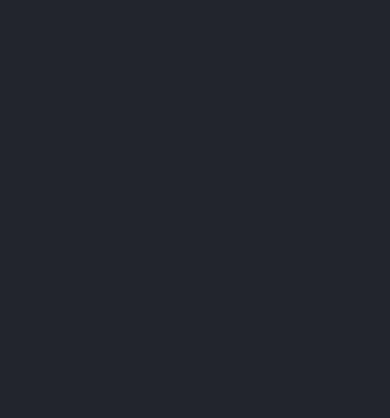
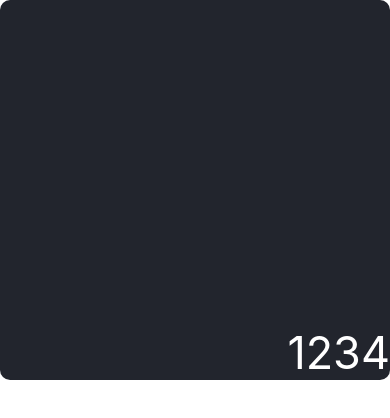
Before and after one commit to emanuelleaviana/calculator-app, a React Native app: screen / in a window 390 px wide. Shown: the top 418 px of the page. Built offline with nearby package versions, Linux system fonts and the light colour scheme.

Commit message:
Visor primeira versão

```diff
--- a/Componentes/Visor.js
+++ /dev/null
@@ -1,22 +0,0 @@
-import { StyleSheet, View } from 'react-native';
-
-function Visor (props){
-  return (
-
- <View style={styles.visor} ></View>
-
-
-  )
-}
-
-const styles = StyleSheet.create ({
-  visor: {
-    width:'100%',
-    height:'50%',
-    flex: 1,
-    backgroundColor:'#22252d'
-  }
-});
-
-
-export default Visor
--- /dev/null
+++ b/Components/Visor.js
@@ -0,0 +1,31 @@
+import { StyleSheet, View, Text } from 'react-native';
+
+function Visor() {
+  return (
+
+ <View style={styles.visor} >
+  <Text style={styles.text}>1234</Text>
+ </View>
+
+
+  )
+}
+
+const styles = StyleSheet.create ({
+  visor: {
+    flex: 0.45,
+    backgroundColor:'#22252d',
+    borderRadius:10,
+    justifyContent:'flex-end',
+  },
+
+text:{
+  color:'white',
+  fontSize:45,
+  textAlign:'right'
+
+}
+});
+
+
+export default Visor
--- a/package.json
+++ b/package.json
@@ -12,7 +12,9 @@
     "expo": "~46.0.9",
     "expo-status-bar": "~1.4.0",
     "react": "18.0.0",
-    "react-native": "0.69.5"
+    "react-native": "0.69.5",
+    "run": "^1.4.0",
+    "yarn": "^1.22.19"
   },
   "devDependencies": {
     "@babel/core": "^7.12.9"
```
Also changed, not shown: App.js (+3 -5 lines), Components/Botao.js (renamed from Componentes/Botao.js), Components/Calculadora.js (added), Components/Teclado.js (renamed from Componentes/Teclado.js), 1 other file (tests, documents, lock files or other folders).
